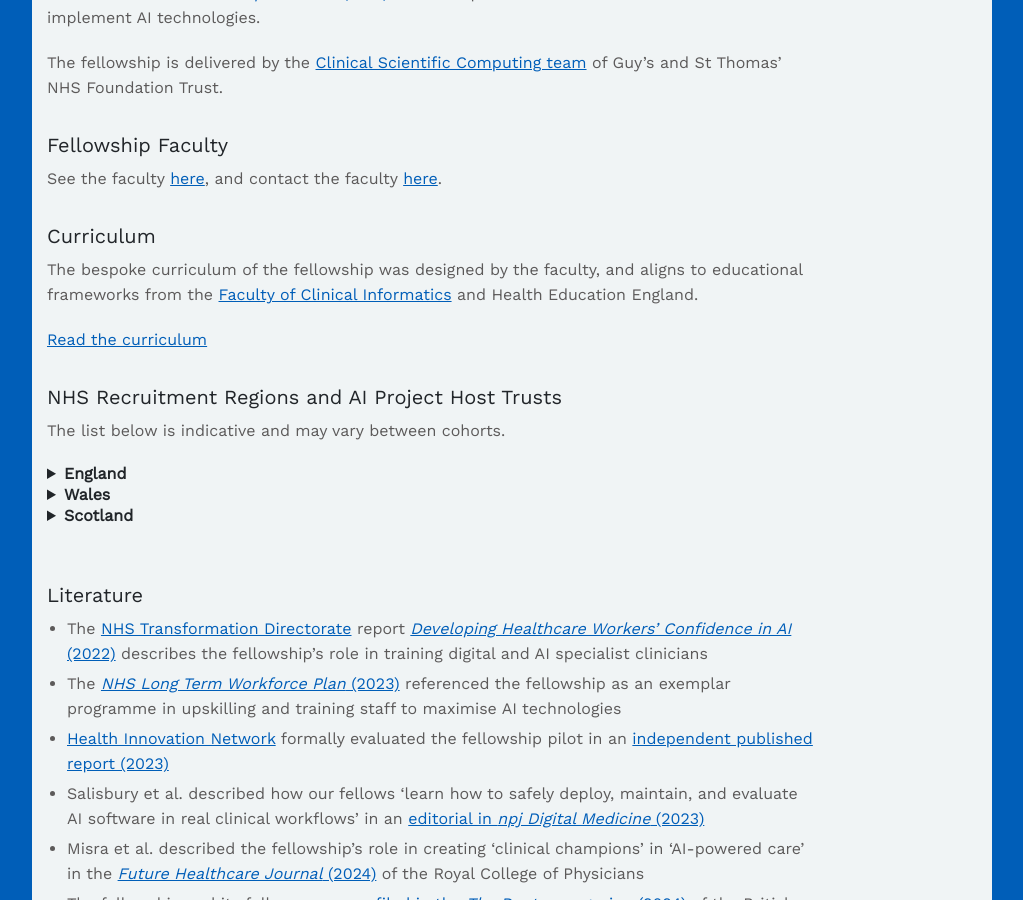
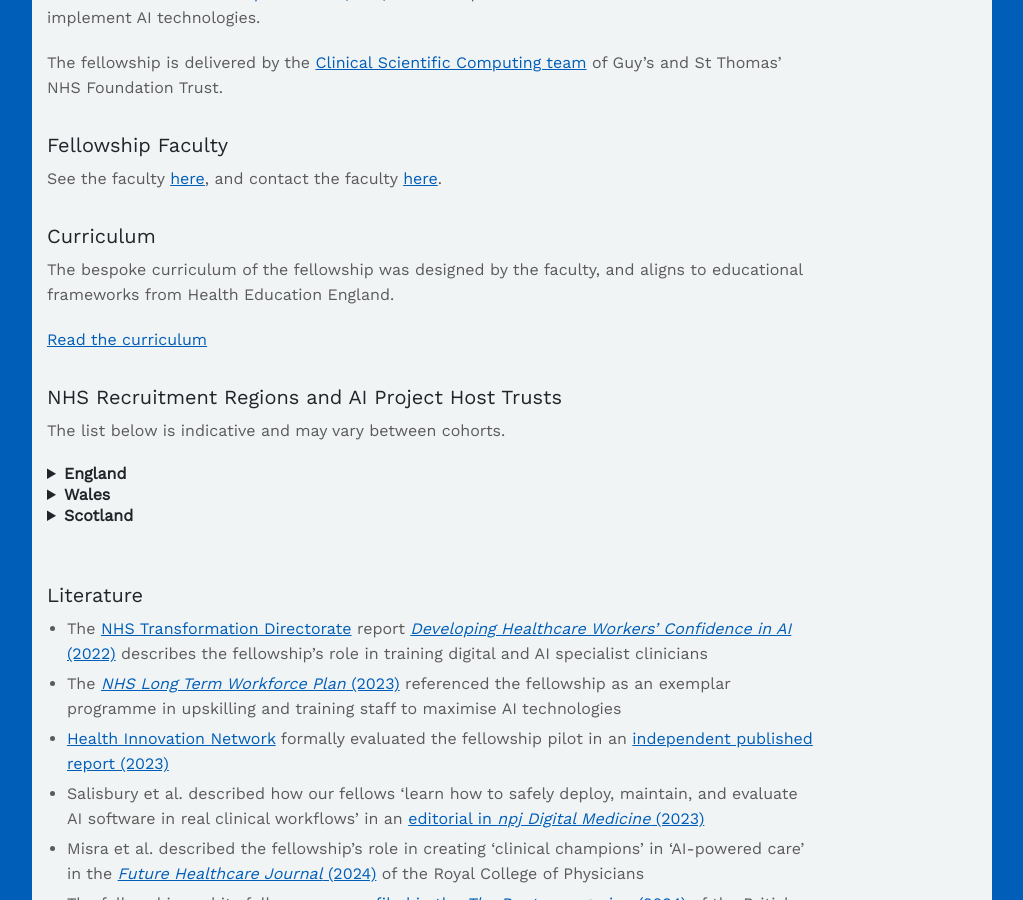
Before and after one commit to GSTT-CSC/NHSFCAI, a Jekyll site: the page built from information.md, in a window 1280 px wide and 900 px high, scrolled down 716 px. Shown: the whole window, without its empty margins (128-1151 px from the left). Built offline with Jekyll 4.4.1, drawn with Linux system fonts in a browser that asks for light colours.

Commit message:
Remove FCI reference as no longer active org

```diff
--- a/information.md
+++ b/information.md
@@ -22,7 +22,7 @@
 See the faculty [here](/faculty), and contact the faculty [here](mailto:gstt.aifellowship@nhs.net).
 
 <h3 style>Curriculum</h3>
-The bespoke curriculum of the fellowship was designed by the faculty, and aligns to educational frameworks from the [Faculty of Clinical Informatics](https://fci.org.uk/menu2/professional-competencies/core-competency-framework.html) and  Health Education England.
+The bespoke curriculum of the fellowship was designed by the faculty, and aligns to educational frameworks from Health Education England.
 
 [Read the curriculum](/assets/docs/FCAI_Curriculum_v3.2.pdf)
 
```
